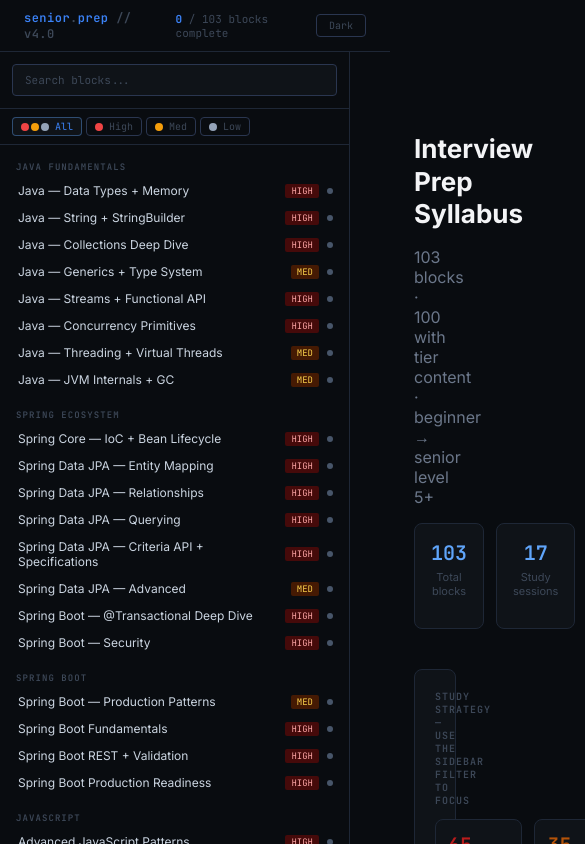
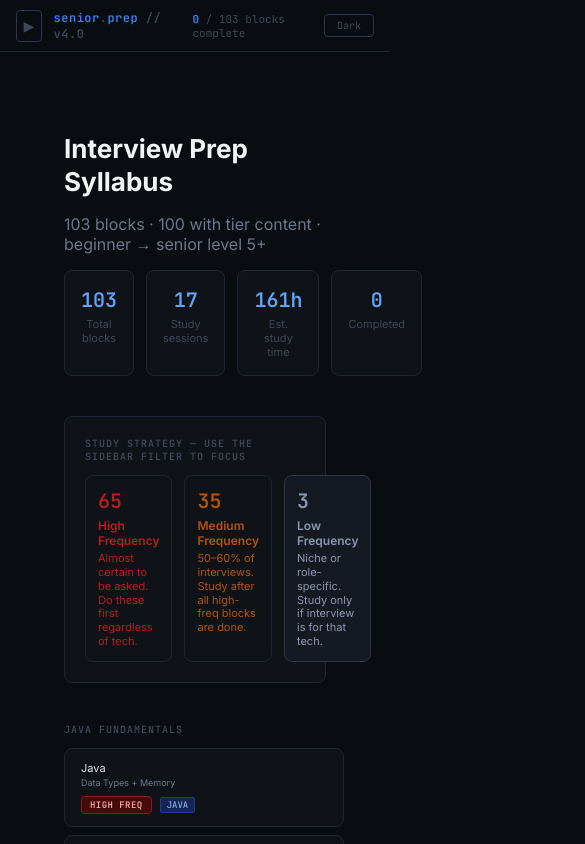
Before and after one commit to Abu-Sadeed/interview-prep, a React (Vite) app: page / in a window 390 px wide. Shown: the top 844 px of the page, 585 px wide, since content can reach past the window. Built offline with nearby package versions, Linux system fonts and the light colour scheme.

Commit message:
feat: implement collapsible sidebar and mobile navigation with overlay

```diff
--- a/src/App.tsx
+++ b/src/App.tsx
@@ -1,3 +1,4 @@
+import { useState, useEffect } from 'react';
 import { Outlet } from 'react-router-dom';
 import { Header } from './components/layout/Header';
 import { Sidebar } from './components/layout/Sidebar';
@@ -6,12 +7,43 @@
 
 export function Layout() {
   const { progress } = useProgress();
+  const [collapsed, setCollapsed] = useState(false);
+  const [mobileOpen, setMobileOpen] = useState(false);
+
+  useEffect(() => {
+    const handleResize = () => {
+      if (window.innerWidth >= 768) {
+        setMobileOpen(false);
+      }
+    };
+    window.addEventListener('resize', handleResize);
+    return () => window.removeEventListener('resize', handleResize);
+  }, []);
+
+  const handleToggle = () => {
+    if (window.innerWidth < 768) {
+      setMobileOpen((prev) => !prev);
+    } else {
+      setCollapsed((prev) => !prev);
+    }
+  };
+
+  const handleOverlayClick = () => {
+    setMobileOpen(false);
+  };
 
   return (
     <div className="app-layout">
-      <Header completed={progress.count} total={ALL_BLOCKS.length} percent={progress.percent} />
+      <Header
+        completed={progress.count}
+        total={ALL_BLOCKS.length}
+        percent={progress.percent}
+        onToggle={handleToggle}
+        collapsed={collapsed}
+        mobileOpen={mobileOpen}
+      />
       <div className="app">
-        <Sidebar />
+        <Sidebar collapsed={collapsed} mobileOpen={mobileOpen} onOverlayClick={handleOverlayClick} />
         <main className="main-content">
           <Outlet />
         </main>
--- a/src/components/layout/Header.tsx
+++ b/src/components/layout/Header.tsx
@@ -5,11 +5,30 @@
   completed: number;
   total: number;
   percent: number;
+  onToggle: () => void;
+  collapsed: boolean;
+  mobileOpen: boolean;
 }
 
-export function Header({ completed, total, percent }: HeaderProps) {
+export function Header({
+  completed,
+  total,
+  percent,
+  onToggle,
+  collapsed,
+  mobileOpen,
+}: HeaderProps) {
   return (
     <header className="app-header">
+      <button
+        type="button"
+        className="app-btn sidebar-toggle"
+        onClick={onToggle}
+        aria-label={mobileOpen ? 'Close menu' : collapsed ? 'Expand sidebar' : 'Collapse sidebar'}
+        aria-expanded={!collapsed && !mobileOpen}
+      >
+        <span className="sidebar-toggle-icon">{mobileOpen ? '✕' : collapsed ? '☰' : '▶'}</span>
+      </button>
       <Link to="/" className="app-header-brand">
         senior<em className="app-header-brand-muted">.</em>prep <em className="app-header-brand-muted">// v4.0</em>
       </Link>
--- a/src/components/layout/Sidebar.tsx
+++ b/src/components/layout/Sidebar.tsx
@@ -15,7 +15,13 @@
   low: 'filter-btn-active-low',
 };
 
-export function Sidebar() {
+interface SidebarProps {
+  collapsed: boolean;
+  mobileOpen: boolean;
+  onOverlayClick: () => void;
+}
+
+export function Sidebar({ collapsed, mobileOpen, onOverlayClick }: SidebarProps) {
   const location = useLocation();
   const { done } = useProgress();
   const [query, setQuery] = useState('');
@@ -48,7 +54,12 @@
   );
 
   return (
-    <aside className="app-sidebar">
+    <>
+      {mobileOpen && <div className="sidebar-overlay" onClick={onOverlayClick} />}
+      <aside
+        className={`app-sidebar ${collapsed ? 'collapsed' : ''} ${mobileOpen ? 'mobile-open' : ''}`}
+        aria-hidden={collapsed && !mobileOpen}
+      >
         <div className="app-sidebar-header">
           <input
             value={query}
@@ -100,9 +111,16 @@
         )}
         <nav className="nav">
           {Object.entries(filteredPhases).map(([phase, blocks]) => (
-          <PhaseGroup key={phase} phase={phase} blocks={blocks} done={done} activePath={location.pathname} />
+            <PhaseGroup
+              key={phase}
+              phase={phase}
+              blocks={blocks}
+              done={done}
+              activePath={location.pathname}
+            />
           ))}
         </nav>
       </aside>
+    </>
   );
 }
--- a/src/styles/dark.css
+++ b/src/styles/dark.css
@@ -1,6 +1,20 @@
 .dark .app-header {
 	border-bottom-color: var(--color-border);
 	background: var(--color-bg);
+}
+
+.dark .sidebar-toggle {
+	border-color: var(--color-border2);
+	color: var(--color-text3);
+}
+
+.dark .sidebar-toggle:hover {
+	border-color: var(--color-blue);
+	color: var(--color-blue);
+}
+
+.dark .sidebar-overlay {
+	background: rgba(0, 0, 0, 0.5);
 }
 
 .dark .app-header-brand {
--- a/src/styles/layout.css
+++ b/src/styles/layout.css
@@ -4,9 +4,9 @@
 	z-index: 40;
 	display: flex;
 	align-items: center;
-	gap: 1rem;
+	gap: 0.75rem;
 	height: 3.25rem;
-	padding: 0 1.5rem;
+	padding: 0 1rem;
 	border-bottom: 1px solid var(--color-border);
 	background: var(--color-bg2);
 }
@@ -330,15 +330,115 @@
 }
 
 .nav-link-dot-active {
-	background: var(--color-blue);
+  background: var(--color-blue);
 }
 
 .nav-link-dot-idle {
-	background: var(--color-border3);
+  background: var(--color-border3);
+}
+
+.sidebar-toggle {
+  display: none;
+  align-items: center;
+  justify-content: center;
+  width: 2rem;
+  height: 2rem;
+  padding: 0;
+  font-size: 0.875rem;
+  line-height: 1;
+}
+
+.sidebar-toggle-icon {
+  display: inline-block;
+}
+
+.sidebar-overlay {
+  display: none;
+}
+
+@media (min-width: 768px) {
+  .app {
+    transition: grid-template-columns 300ms ease;
+  }
+
+  .app-sidebar {
+    width: 350px;
+    transition: width 300ms ease;
+  }
+
+  .app-sidebar.collapsed {
+    width: 48px;
+  }
+
+  .app-sidebar.collapsed .app-sidebar-header,
+  .app-sidebar.collapsed .filter-bar,
+  .app-sidebar.collapsed .filter-count {
+    display: none;
+  }
+
+  .app-sidebar.collapsed .nav {
+    padding: 0.5rem 0;
+  }
+
+  .app-sidebar.collapsed .phase-label {
+    display: none;
+  }
+
+  .app-sidebar.collapsed .nav-link {
+    justify-content: center;
+    padding: 0.375rem 0;
+  }
+
+  .app-sidebar.collapsed .nav-link-title {
+    display: none;
+  }
+
+  .app-sidebar.collapsed .nav-link-freq {
+    display: none;
+  }
+
+  .app-sidebar.collapsed .nav-link-dot {
+    margin: 0;
+  }
+}
+
+@media (max-width: 767px) {
+  .sidebar-toggle {
+    display: inline-flex;
+  }
+
+  .app {
+    grid-template-columns: 1fr;
+  }
+
+  .app-sidebar {
+    position: fixed;
+    top: 3.25rem;
+    left: 0;
+    height: calc(100vh - 3.25rem);
+    transform: translateX(-100%);
+    transition: transform 300ms ease;
+    z-index: 30;
+  }
+
+  .app-sidebar.mobile-open {
+    transform: translateX(0);
+  }
+
+  .sidebar-overlay {
+    display: block;
+    position: fixed;
+    top: 3.25rem;
+    left: 0;
+    right: 0;
+    bottom: 0;
+    background: rgba(0, 0, 0, 0.5);
+    z-index: 20;
+  }
 }
 
 .main-content {
-	min-width: 0;
-	min-height: calc(100vh - 3.25rem);
-	padding: 2rem;
+  min-width: 0;
+  min-height: calc(100vh - 3.25rem);
+  padding: 2rem;
 }
```
Also changed, not shown: .kilo/plans/add-collapsible-nav-timeline.md (added). Lines whose indentation alone changed are shown as unchanged.
